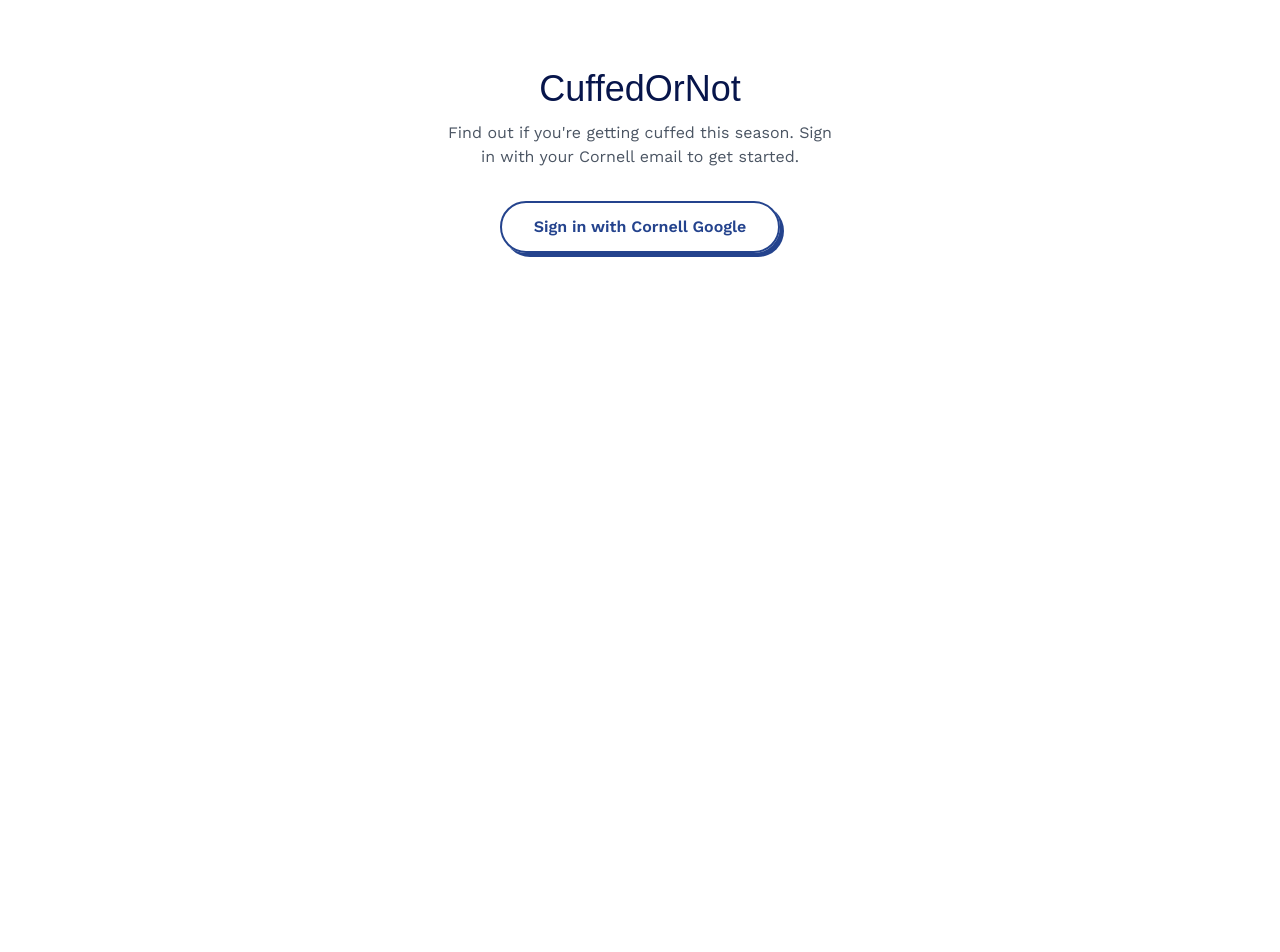
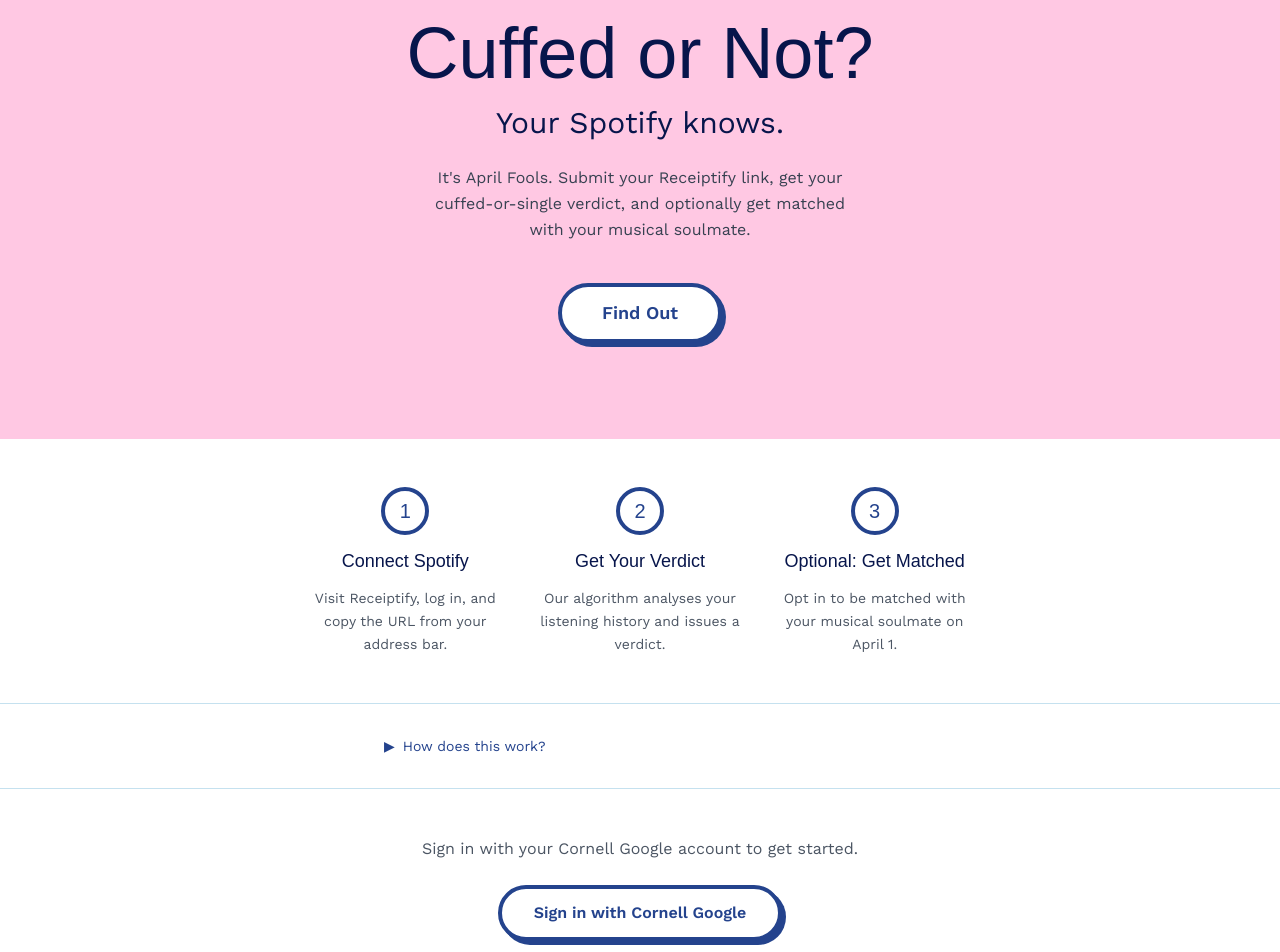
Before and after one commit to Perfect-Match-Org/cuffedornot, a Next.js app: page / in a window 1280 px wide. Shown: the part 140-1092 px from the top of the page. Before the commit the page ends 800 px from the top, so only its background shows below. Built offline with nearby package versions, Linux system fonts and the light colour scheme; no server answers; a web font is replaced by a local one.

Commit message:
replace landing page placeholder with full hero, explainer, and submit section

```diff
--- a/pages/index.tsx
+++ b/pages/index.tsx
@@ -1,42 +1,154 @@
-import { useSession, signIn } from "next-auth/react";
+import { useState } from 'react';
+import { useSession, signIn } from 'next-auth/react';
+import dynamic from 'next/dynamic';
+
+// Load MainFlow client-side only (uses browser APIs)
+const MainFlow = dynamic(() => import('@/components/MainFlow'), { ssr: false });
+
+function HowItWorks() {
+    const [open, setOpen] = useState(false);
+    return (
+        <div className="w-full max-w-lg mx-auto">
+            <button
+                onClick={() => setOpen((o) => !o)}
+                className="flex items-center gap-2 text-pmblue-500 font-work-sans text-sm hover:opacity-75 transition-opacity cursor-pointer"
+                aria-expanded={open}
+            >
+                <span className={`transition-transform ${open ? 'rotate-90' : ''}`}>▶</span>
+                How does this work?
+            </button>
+            {open && (
+                <div className="mt-3 rounded-xl border border-pmblue2-500 bg-blue-50 p-4 font-work-sans text-sm text-gray-700 space-y-2">
+                    <p>
+                        <strong>Why do I need to paste a URL?</strong> Receiptify is a popular Spotify
+                        visualization tool. When you visit it, Spotify grants it a temporary access token —
+                        that token ends up in your browser&apos;s address bar. We read that token to pull
+                        your top tracks and artists directly from Spotify&apos;s API.
+                    </p>
+                    <p>
+                        <strong>What data is accessed?</strong> Your top tracks and artists for the past
+                        month, 6 months, and all time. We use this to compute a 5-signal &ldquo;cuffed or
+                        not&rdquo; score based on the emotional fingerprint of your listening habits.
+                    </p>
+                    <p>
+                        <strong>Is my data safe?</strong> Your Spotify data is stored only for this event
+                        and is never sold or shared outside Cornell PerfectMatch.
+                    </p>
+                </div>
+            )}
+        </div>
+    );
+}
 
 export default function Home() {
     const { data: session, status } = useSession();
+    const isLoggedIn = !!session;
 
-    if (status === "loading") {
-        return (
-            <div className="flex items-center justify-center min-h-[60vh]">
-                <p className="text-gray-500 font-work-sans">Loading...</p>
-            </div>
-        );
-    }
+    const handleFindOut = () => {
+        if (!isLoggedIn) {
+            signIn('google');
+        } else {
+            const el = document.getElementById('submit');
+            if (el) el.scrollIntoView({ behavior: 'smooth' });
+        }
+    };
 
-    if (!session) {
-        return (
-            <div className="flex flex-col items-center justify-center min-h-[60vh] px-4 text-center">
-                <h1 className="font-dela-gothic text-4xl text-pmblue2-800 mb-3">CuffedOrNot</h1>
-                <p className="text-gray-600 font-work-sans mb-8 max-w-sm">
-                    Find out if you&apos;re getting cuffed this season. Sign in with your Cornell email to get started.
+    return (
+        <>
+            {/* ── Hero ── */}
+            <section className="bg-pmpink2-500 px-6 py-16 sm:py-24 text-center">
+                <h1 className="font-dela-gothic text-5xl sm:text-7xl text-pmblue2-800 leading-tight mb-4">
+                    Cuffed or Not?
+                </h1>
+                <p className="font-work-sans text-2xl sm:text-3xl text-pmblue2-800 mb-6">
+                    Your Spotify knows.
+                </p>
+                <p className="font-work-sans text-gray-700 max-w-md mx-auto mb-10 text-base leading-relaxed">
+                    It&apos;s April Fools. Submit your Receiptify link, get your cuffed-or-single
+                    verdict, and optionally get matched with your musical soulmate.
                 </p>
                 <button
-                    onClick={() => signIn("google")}
-                    className="rounded-full border-2 border-pmblue-500 px-8 py-3 text-pmblue-500 font-semibold shadow-[4px_4px_0px_#24438d] hover:shadow-none hover:translate-x-[4px] hover:translate-y-[4px] transition-all font-work-sans"
+                    onClick={handleFindOut}
+                    className="min-h-[52px] rounded-full border-4 border-pmblue-500 bg-white px-10 py-3 font-work-sans font-semibold text-pmblue-500 text-lg shadow-[4px_4px_0px_#24438d] transition-all hover:shadow-none hover:translate-x-[4px] hover:translate-y-[4px] cursor-pointer"
                 >
-                    Sign in with Cornell Google
+                    Find Out
                 </button>
-            </div>
-        );
-    }
+            </section>
 
-    return (
-        <div className="flex flex-col items-center justify-center min-h-[60vh] px-4 text-center">
-            <h1 className="font-dela-gothic text-4xl text-pmblue2-800 mb-3">CuffedOrNot</h1>
-            <p className="text-gray-600 font-work-sans mb-2">
-                Signed in as <strong>{session.user?.email}</strong>
-            </p>
-            <p className="text-gray-500 font-work-sans text-sm">
-                Spotify submission coming soon.
-            </p>
-        </div>
+            {/* ── 3-step explainer ── */}
+            <section className="bg-white px-6 py-12 border-b border-pmblue2-500">
+                <div className="max-w-2xl mx-auto">
+                    <div className="grid grid-cols-1 sm:grid-cols-3 gap-8 text-center">
+                        {[
+                            {
+                                num: '1',
+                                title: 'Connect Spotify',
+                                desc: 'Visit Receiptify, log in, and copy the URL from your address bar.',
+                            },
+                            {
+                                num: '2',
+                                title: 'Get Your Verdict',
+                                desc: 'Our algorithm analyses your listening history and issues a verdict.',
+                            },
+                            {
+                                num: '3',
+                                title: 'Optional: Get Matched',
+                                desc: 'Opt in to be matched with your musical soulmate on April 1.',
+                            },
+                        ].map((step) => (
+                            <div key={step.num} className="flex flex-col items-center gap-3">
+                                <span className="w-12 h-12 rounded-full border-4 border-pmblue-500 flex items-center justify-center font-dela-gothic text-pmblue-500 text-xl">
+                                    {step.num}
+                                </span>
+                                <h3 className="font-dela-gothic text-pmblue2-800 text-lg">{step.title}</h3>
+                                <p className="font-work-sans text-gray-600 text-sm leading-relaxed">{step.desc}</p>
+                            </div>
+                        ))}
+                    </div>
+                </div>
+            </section>
+
+            {/* ── "How does this work?" collapsible ── */}
+            <section className="bg-white px-6 py-8 border-b border-pmblue2-500">
+                <div className="max-w-lg mx-auto">
+                    <HowItWorks />
+                </div>
+            </section>
+
+            {/* ── Submit / MainFlow ── */}
+            <section id="submit" className="bg-white px-6 py-12">
+                <div className="max-w-lg mx-auto">
+                    {status === 'loading' ? (
+                        <div className="flex justify-center py-12">
+                            <div className="w-8 h-8 rounded-full border-4 border-pmblue2-500 border-t-pmblue-500 animate-spin" />
+                        </div>
+                    ) : !isLoggedIn ? (
+                        <div className="text-center">
+                            <p className="font-work-sans text-gray-600 mb-6">
+                                Sign in with your Cornell Google account to get started.
+                            </p>
+                            <button
+                                onClick={() => signIn('google')}
+                                className="min-h-[48px] rounded-full border-4 border-pmblue-500 bg-white px-8 py-3 font-work-sans font-semibold text-pmblue-500 shadow-[4px_4px_0px_#24438d] transition-all hover:shadow-none hover:translate-x-[4px] hover:translate-y-[4px] cursor-pointer"
+                            >
+                                Sign in with Cornell Google
+                            </button>
+                        </div>
+                    ) : (
+                        <MainFlow />
+                    )}
+                </div>
+            </section>
+
+            {/* Sprint 5 opt-in section anchor */}
+            <div id="optin-section" />
+
+            {/* ── Footer ── */}
+            <footer className="bg-white border-t border-pmblue2-500 px-6 py-6 text-center">
+                <p className="font-work-sans text-xs text-gray-400">
+                    &copy; Cornell PerfectMatch 2025
+                </p>
+            </footer>
+        </>
     );
 }
```
